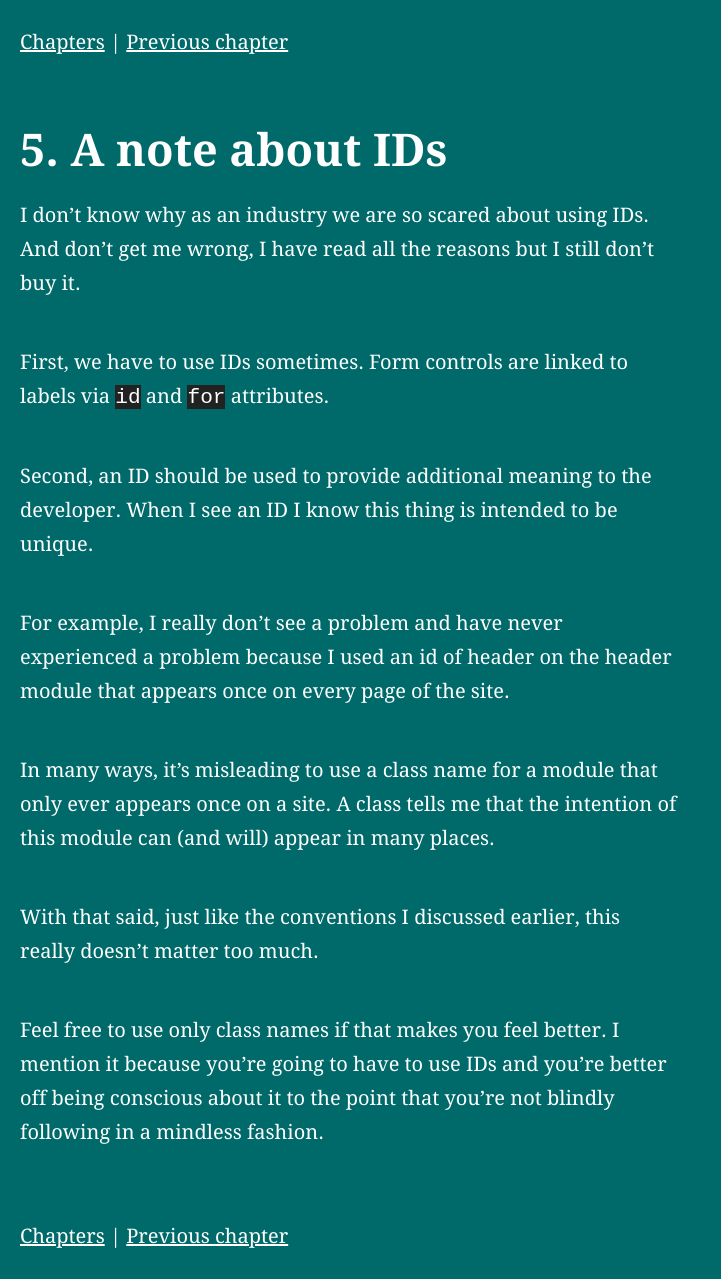
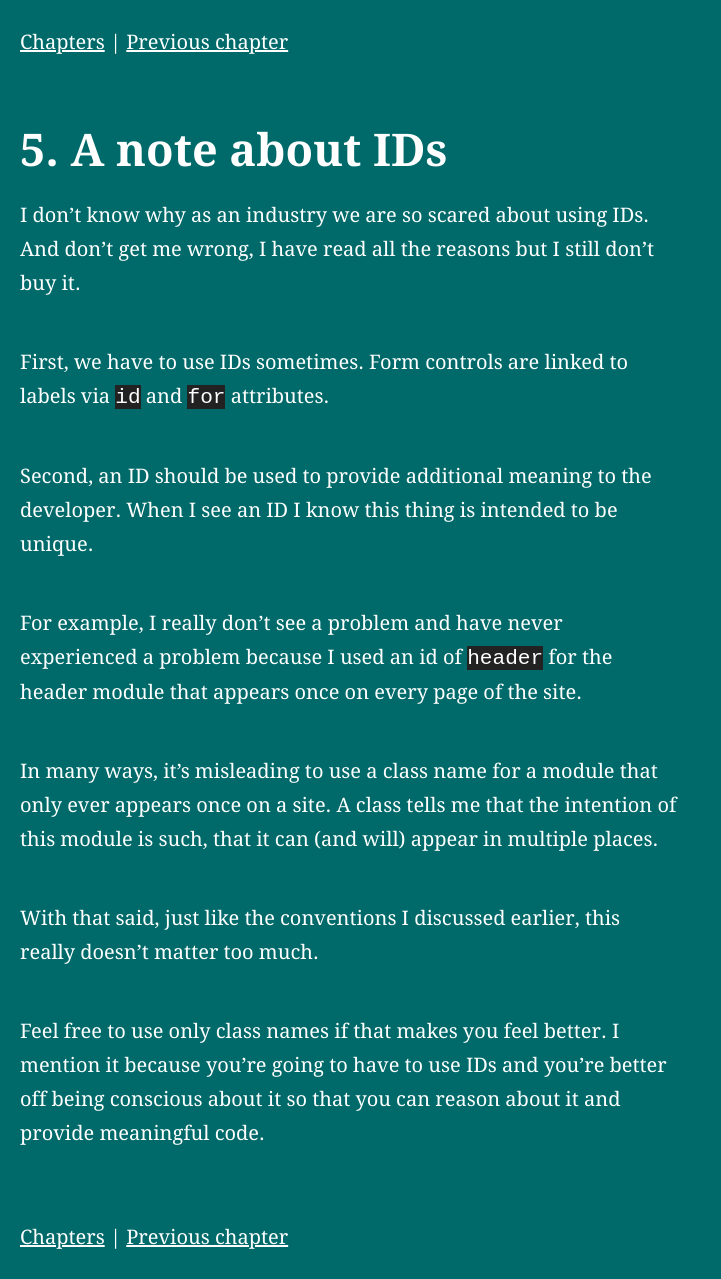
Before and after one commit to adamsilver/maintainablecss.com-jekyll, a Jekyll site: the page built from _pages/05-ids.md, in a window 1280 px wide. Shown: the whole page, without its empty margins (0-721 px from the left). Built offline with Jekyll 4.4.1, drawn with Linux system fonts in a browser that asks for light colours.

Commit message:
More edits to ids

```diff
--- a/_pages/05-ids.md
+++ b/_pages/05-ids.md
@@ -13,10 +13,10 @@ First, we have to use IDs sometimes. Form controls are linked to labels via `id`
 
 Second, an ID should be used to provide additional meaning to the developer. When I see an ID I know this thing is intended to be unique.
 
-For example, I really don't see a problem and have never experienced a problem because I used an id of header on the header module that appears once on every page of the site.
+For example, I really don't see a problem and have never experienced a problem because I used an id of `header` for the header module that appears once on every page of the site.
 
-In many ways, it's misleading to use a class name for a module that only ever appears once on a site. A class tells me that the intention of this module can (and will) appear in many places.
+In many ways, it's misleading to use a class name for a module that only ever appears once on a site. A class tells me that the intention of this module is such, that it can (and will) appear in multiple places.
 
 With that said, just like the conventions I discussed earlier, this really doesn't matter too much.
 
-Feel free to use only class names if that makes you feel better. I mention it because you're going to have to use IDs and you're better off being conscious about it to the point that you're not blindly following in a mindless fashion.
+Feel free to use only class names if that makes you feel better. I mention it because you're going to have to use IDs and you're better off being conscious about it so that you can reason about it and provide meaningful code.
```
Also changed, not shown: 2 other files.
